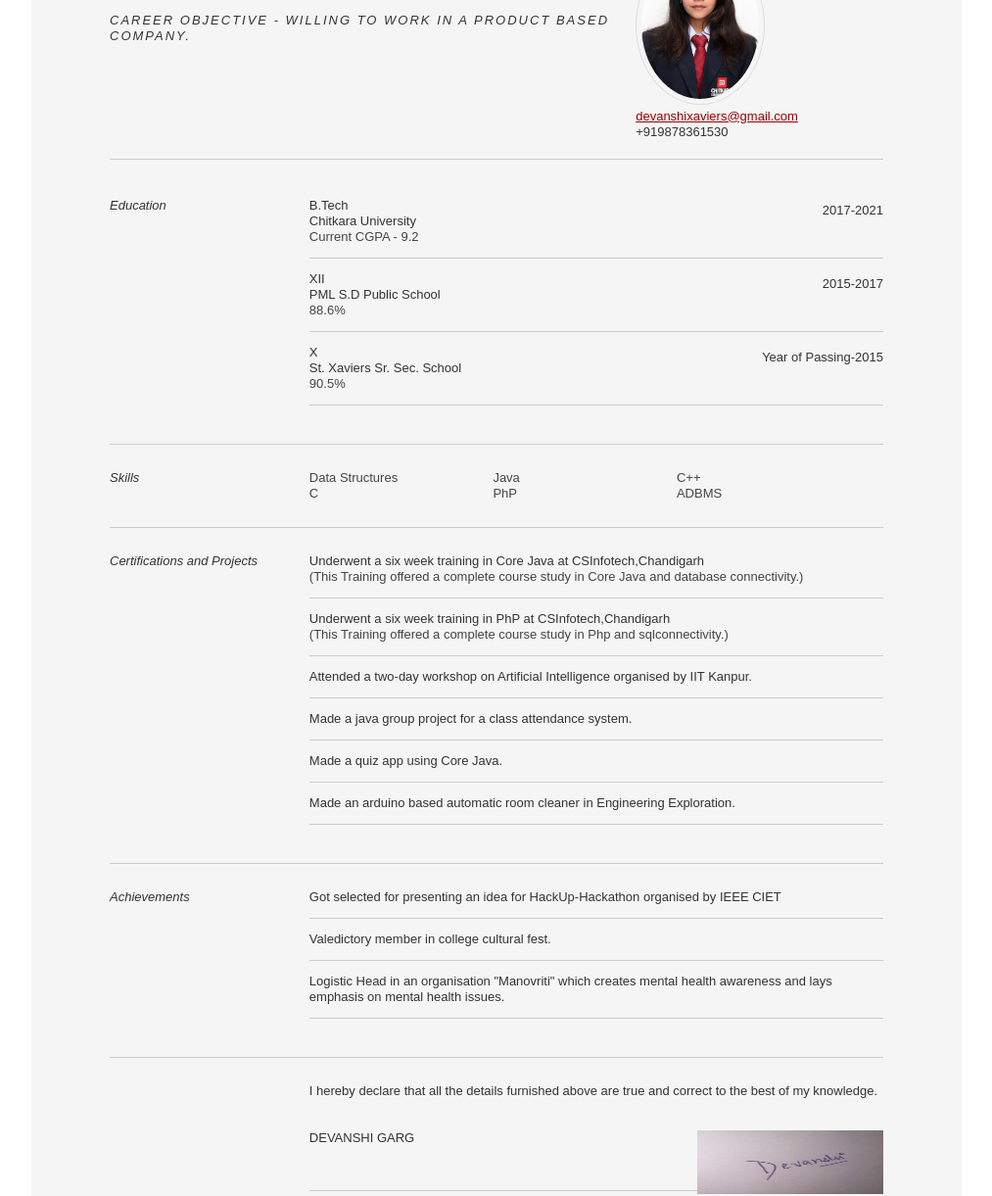
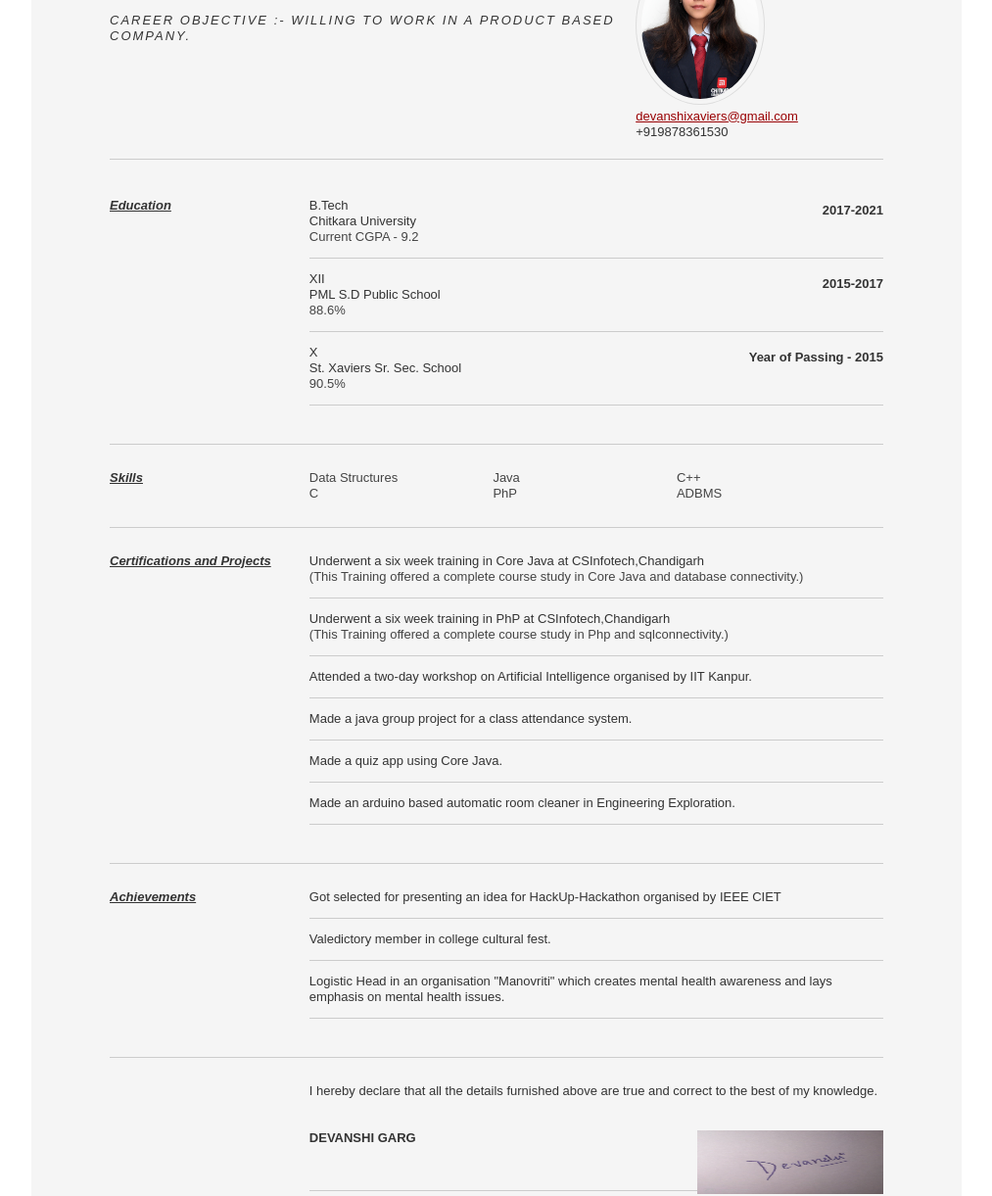
Before and after one commit to DevanshiGarg08/Resume, a plain HTML site: page index.html in a window 1280 px wide. Shown: the part 193-1414 px from the top of the page at 98% size, without its empty margins (133-1146 px from the left). Drawn offline with Linux system fonts and the light colour scheme.

Commit message:
Update index.html

```diff
--- a/index.html
+++ b/index.html
@@ -5,6 +5,7 @@
 	<title>Devanshi Garg</title>
 
 
+	<!-- <link rel="stylesheet" type="text/css" href="http://yui.yahooapis.com/2.7.0/build/reset-fonts-grids/reset-fonts-grids.css" media="all" /> -->
 	<link rel="stylesheet" type="text/css" href="Resumefinal.css" media="all" />
 
 </head>
@@ -18,7 +19,7 @@
 				<div class="yui-u first">
 					<h1>Devanshi garg</h1>
 					<br>
-<h2>CAREER OBJECTIVE - Willing to work in a product based company.</h2>
+<h2>CAREER OBJECTIVE :- Willing to work in a product based company.</h2>
 				</div>
 
 				<div class="yui-u">
@@ -39,7 +40,7 @@
                                            <div class="yui-gf">
 
 						<div class="yui-u first">
-							<h2>Education</h2>
+							<h2><b><u>Education</u></b></h2>
 						</div>
 
 						<div class="yui-u">
@@ -48,7 +49,7 @@
 								<h2>B.Tech</h2>
 								<h3>Chitkara University</h3>
 								<h5>Current CGPA - 9.2</h5>
-                                                                <h4>2017-2021</h4>
+                                                                <h4><b>2017-2021</b></h4>
 
 							</div>
 
@@ -56,7 +57,7 @@
 								<h2>XII</h2>
 								<h3>PML S.D Public School</h3>
 								<h5>88.6%</h5>
-								<h4>2015-2017</h4>
+								<h4><b>2015-2017</b></h4>
 
 							</div>
 
@@ -64,7 +65,7 @@
 								<h2>X</h2>
 								<h3>St. Xaviers Sr. Sec. School</h3>
 								<h5>90.5%</h5>
-								<h4>Year of Passing-2015</h4>
+								<h4><b>Year of Passing - 2015</b></h4>
 
 							</div>
 
@@ -75,7 +76,7 @@
 					</div>
 					<div class="yui-gf">
 						<div class="yui-u first">
-							<h2>Skills</h2>
+							<h2><b><u>Skills</u></b></h2>
 						</div>
 						<div class="yui-u">
 
@@ -114,7 +115,7 @@
 					<div class="yui-gf">
 
 						<div class="yui-u first">
-							<h2>Certifications and Projects</h2>
+							<h2><b><u>Certifications and Projects</u></b></h2>
 						</div>
 
 						<div class="yui-u">
@@ -159,7 +160,7 @@
 					<div class="yui-gf">
 
 						<div class="yui-u first">
-							<h2>Achievements</h2>
+							<h2><b><u>Achievements</u></b></h2>
 						</div>
 
 						<div class="yui-u">
@@ -202,7 +203,7 @@
 								<h3>I hereby declare that all the details furnished above are true and correct to the best of my knowledge.</h3>
 								<br><br>
 								<img src="signature.jpg" align="right" class="def">
-								<h2 align="left">DEVANSHI GARG</h2>
+								<h2 align="left"><b>DEVANSHI GARG</b></h2>
 								<br><br>
 							</div>
 
```
